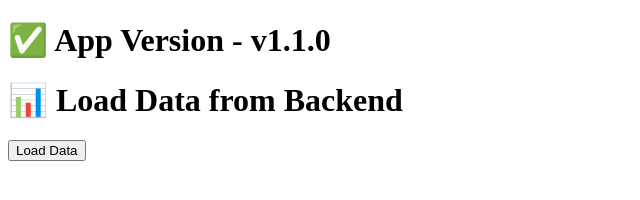
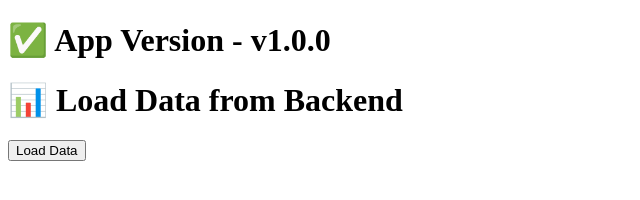
Before and after one commit to saifali1035/dockerized-app-EKS, a website: page frontend-app/index.html in a window 1280 px wide. Shown: the full height of the page, 0-640 px from the left. Drawn offline with Linux system fonts and the light colour scheme.

Commit message:
Udpate v1.0.0

```diff
--- a/frontend-app/index.html
+++ b/frontend-app/index.html
@@ -4,7 +4,7 @@
   <title>Frontend App</title>
 </head>
 <body>
-  <h1>✅ App Version - v1.1.0</h1>
+  <h1>✅ App Version - v1.0.0</h1>
   <h1>📊 Load Data from Backend</h1>
   <button onclick="loadData()">Load Data</button>
   <pre id="output"></pre>
--- a/frontend-app/package.json
+++ b/frontend-app/package.json
@@ -1,6 +1,6 @@
 {
   "name": "frontend-app",
-  "version": "1.1.0",
+  "version": "1.0.0",
   "description": "Simple frontend for backend test",
   "scripts": {
     "start": "http-server -p 3000"
```
Also changed, not shown: 1 other file.
